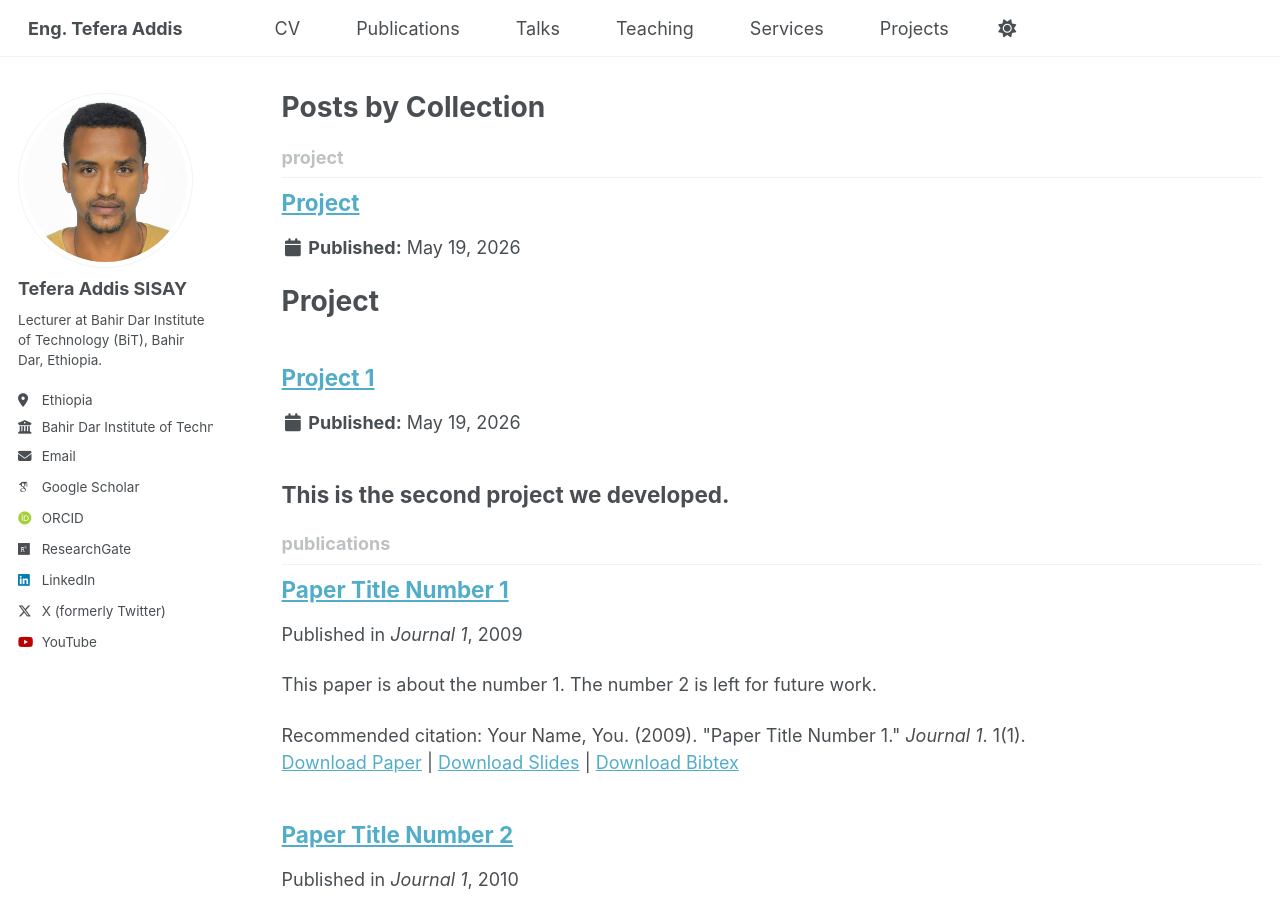
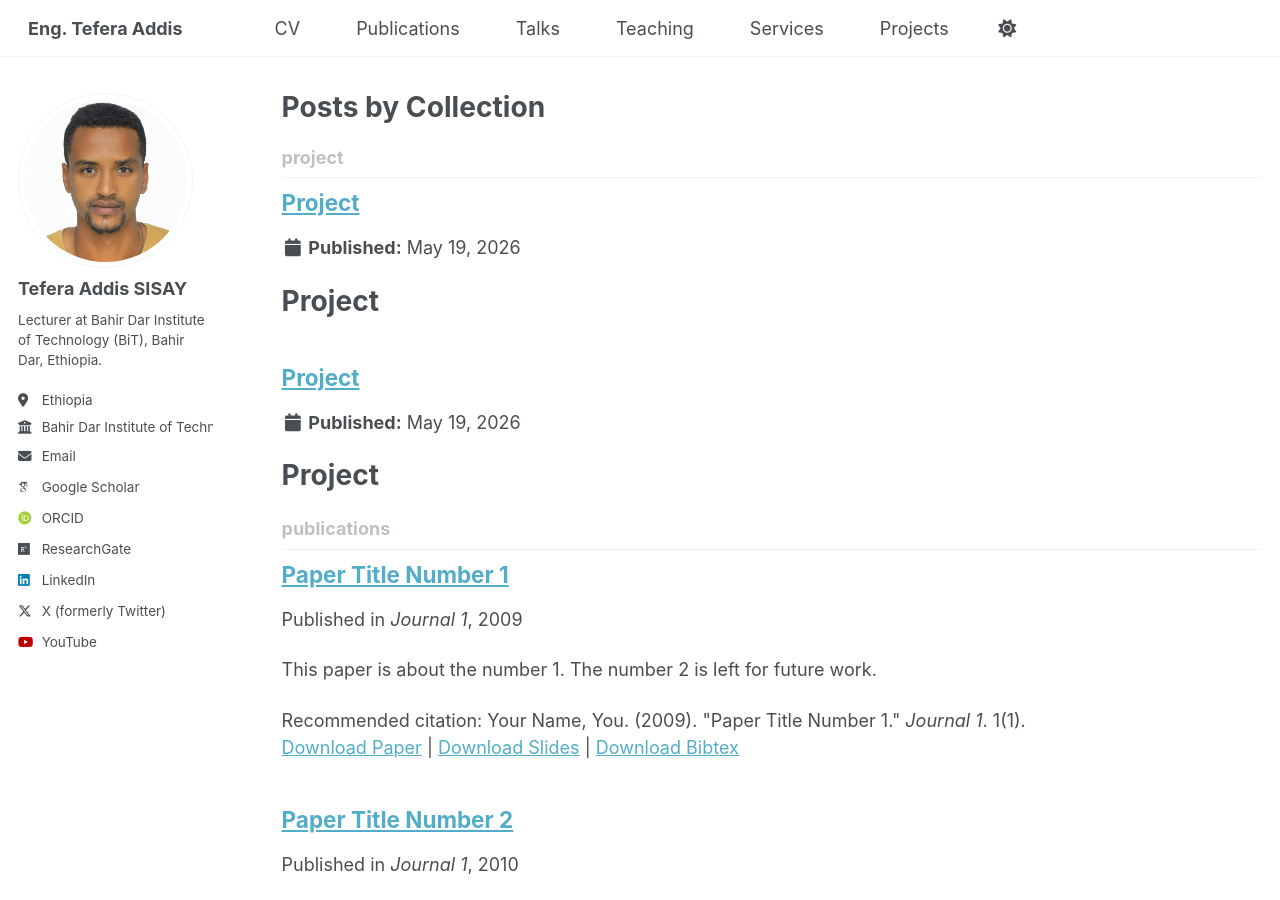
Before and after one commit to tefera-addis-sisay/tefera-addis-sisay.github.io, a Jekyll site: the page built from _pages/collection-archive.html, in a window 1280 px wide and 900 px high. Built offline with Jekyll 4.4.1, drawn with Linux system fonts in a browser that asks for light colours; some web fonts are replaced; a script bundle is joined from its source files by our own code; library files that are not in the unit come from our copies.

Commit message:
Update project_2.md

```diff
--- a/_project/project_2.md
+++ b/_project/project_2.md
@@ -1,12 +1,15 @@
 ---
-title: "Project 1"
-permalink: /projects/
+title: "Project"
+permalink: /project/project_2/
 author_profile: true
 ---
 
-## This is the second project we developed.
+# Project
+
+## I have participated in building the following projects
 
 ### O-RAN Security & Intelligent Network Monitoring
+
 Research and development of anomaly detection and performance degradation analysis in O-RAN systems using Non-RT RIC architectures.
 
 - Focus: network intelligence, security analytics, and RAN optimization
@@ -16,6 +19,7 @@
 ---
 
 ### VES Collector for Network Telemetry
+
 Design and implementation of a Python-based VES (Virtualized Event Streaming) Collector for receiving, processing, and analyzing RAN events.
 
 - Real-time event ingestion and processing pipeline
@@ -26,6 +30,7 @@
 ---
 
 ### Network Traffic Monitoring & Attack Detection
+
 Development of tools for capturing and analyzing network traffic using Wireshark-integrated environments.
 
 - Packet analysis and anomaly detection
@@ -36,6 +41,7 @@
 ---
 
 ### Spiking Neural Networks (SNN) Experiments
+
 Research on biologically inspired deep learning models for signal processing and pattern recognition.
 
 - Frameworks: Nengo, nengo-fpga
@@ -46,6 +52,7 @@
 ---
 
 ### SimpleDB Transaction & Lock Manager Implementation
+
 Implementation of database internals including transaction handling, buffer management, and locking systems.
 
 - Shared/exclusive locks
```
